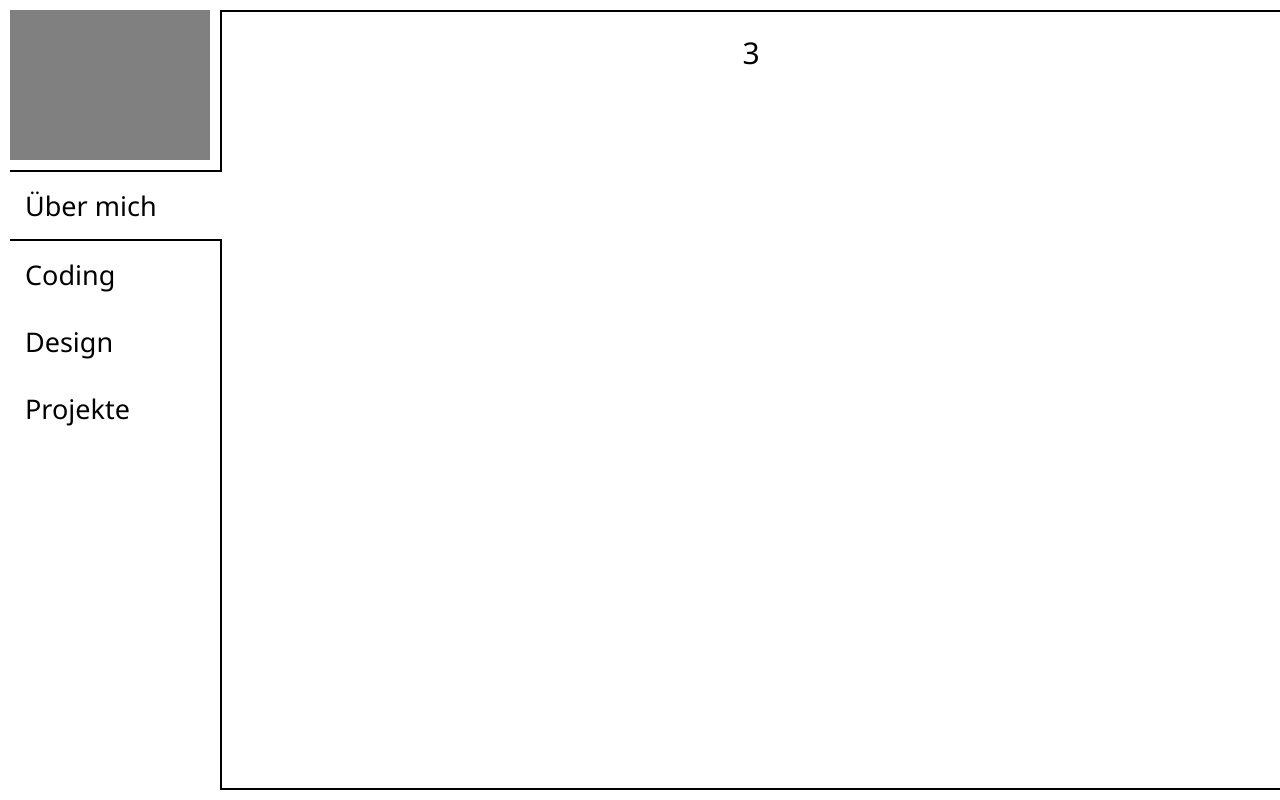
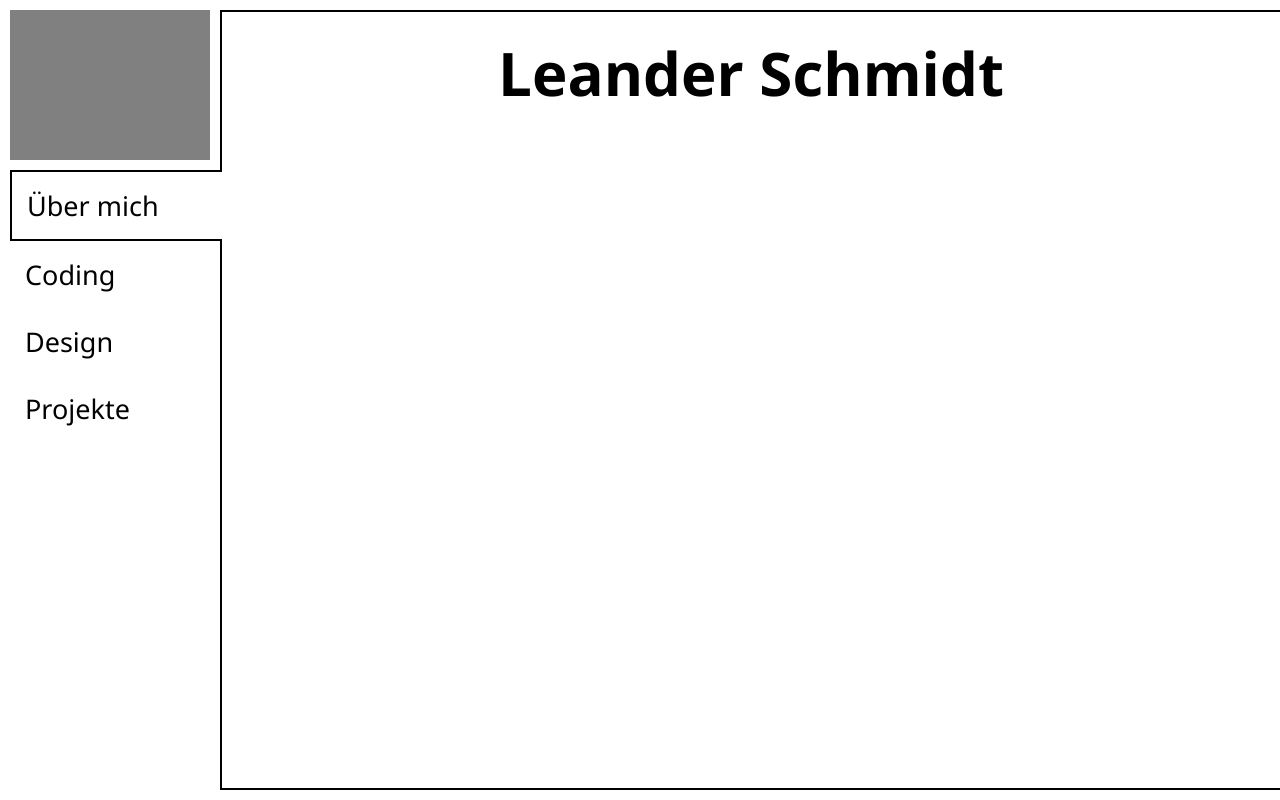
Before and after one commit to imd2019/portfolio-Lelo2000, a plain HTML site: page Website/UeberMich.html in a window 1280 px wide. Drawn offline with Linux system fonts and the light colour scheme.

Commit message:
Outlines sind richtig

```diff
--- a/Website/UeberMich.html
+++ b/Website/UeberMich.html
@@ -8,10 +8,12 @@
         <div class="grid-container">
                 <div class ="logo">
                 </div>
-                <div class="page">3</div>
+                <div class="page">
+                    <h1>Leander Schmidt</h1>
+                </div>
                 <nav class ="flex-container">
                     <ul>
-                        <li class= "select-main">Über mich</li>
+                        <li class= "select-main" >Über mich</li>
                         <li>Coding</li>
                         <li>Design</li>
                         <li>Projekte</li>
--- a/Website/style.css
+++ b/Website/style.css
@@ -25,8 +25,7 @@ nav > ul > li {
   border: 2px;
   border-style: solid;
   border-right: 0px;
-  border-left: 0px;
-  width: 91%;
+  width: 90%;
 }
 
 /* .flex-container {
```
